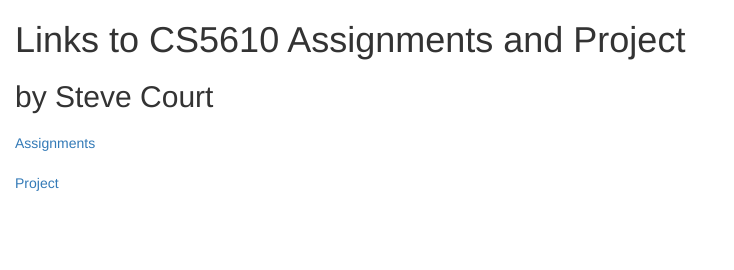
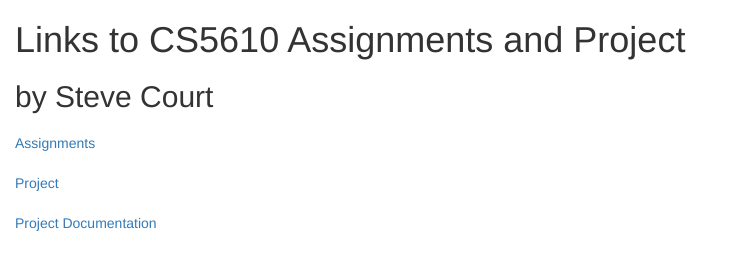
Before and after one commit to stevecourt/WebDevSpring2016, a website: page public/index.html in a window 1280 px wide. Shown: the whole page, without its empty margins (0-734 px from the left). Drawn offline with nearby package versions, Linux system fonts and the light colour scheme.

Commit message:
Updated Index.html to add documentation link

```diff
--- a/public/index.html
+++ b/public/index.html
@@ -29,6 +29,8 @@
         <ul class="nav nav-sidebar">
             <li class="active"><a href="assignment/home.html">Assignments<span class="sr-only">(current)</span></a></li>
             <li><a href="#">Project</a></li>
+            <li><a href="https://docs.google.com/document/d/1nIya0RoL4KMvyVzxfroh2YM0qoBXGXusoRfxspMjzGw/edit?usp=sharing">
+                Project Documentation</a></li>
         </ul>
     </div>
 </div>
```
